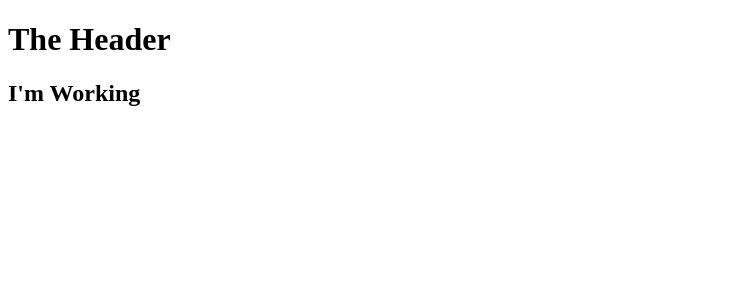
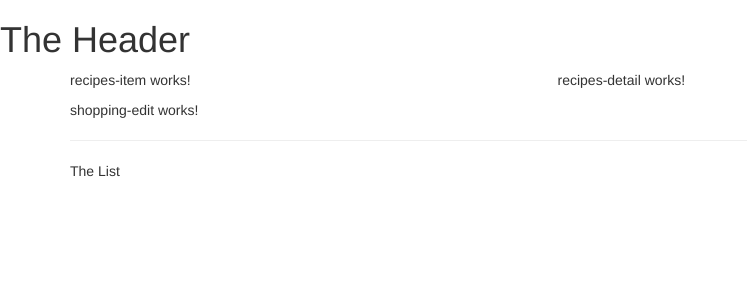
Before and after one commit to abhishek-bisht-21/ShoppingCart-Angular, an Angular app: page / in a window 1280 px wide. Shown: the top 300 px of the page, without its empty margins (0-747 px from the left). Built offline with nearby package versions, Linux system fonts and the light colour scheme.

Commit message:
Adding Components in our root

```diff
--- a/src/app/app.component.html
+++ b/src/app/app.component.html
@@ -3,7 +3,8 @@
 <div class="container">
   <div class="row">
     <div class="col-md-12">
-      <h2>I'm Working</h2>
+      <app-recipes></app-recipes>
+      <app-shopping-list></app-shopping-list>
     </div>
   </div>
 </div>
--- a/src/app/app.module.ts
+++ b/src/app/app.module.ts
@@ -8,6 +8,7 @@ import { RecipesListComponent } from './recipes/recipes-list/recipes-list.compon
 import { RecipesComponent } from './recipes/recipes.component';
 import { ShoppingListComponent } from './shopping-list/shopping-list.component';
 import { ShoppingEditComponent } from './shopping-list/shopping-edit/shopping-edit.component';
+import { RecipesItemComponent } from './recipes/recipes-list/recipes-item/recipes-item.component';
 
 
 @NgModule({
@@ -18,7 +19,8 @@ import { ShoppingEditComponent } from './shopping-list/shopping-edit/shopping-ed
     RecipesListComponent,
     RecipesDetailComponent,
     ShoppingListComponent,
-    ShoppingEditComponent
+    ShoppingEditComponent,
+    RecipesItemComponent
 
   ],
   imports: [
--- a/src/app/recipes/recipes-list/recipes-list.component.html
+++ b/src/app/recipes/recipes-list/recipes-list.component.html
@@ -1 +1 @@
-<p>recipes-list works!</p>
+<app-recipes-item></app-recipes-item>
--- a/src/app/recipes/recipes.component.html
+++ b/src/app/recipes/recipes.component.html
@@ -1 +1,8 @@
-<p>recipes works!</p>
+<div class="row">
+	<div class="col-md-5">
+		<app-recipes-list></app-recipes-list>
+	</div>
+	<div class="col-md-7">
+		<app-recipes-detail></app-recipes-detail>
+	</div>
+</div>
--- a/src/app/shopping-list/shopping-list.component.html
+++ b/src/app/shopping-list/shopping-list.component.html
@@ -1 +1,7 @@
-<p>shopping-list works!</p>
+<div class="row">
+	<div class="col-xs-10">
+		<app-shopping-edit></app-shopping-edit>
+		<hr/>
+		<p>The List</p>
+	</div>
+</div>
--- a/src/styles.css
+++ b/src/styles.css
@@ -1 +1,2 @@
 /* You can add global styles to this file, and also import other style files */
+@import "~bootstrap/dist/css/bootstrap.css";
```
